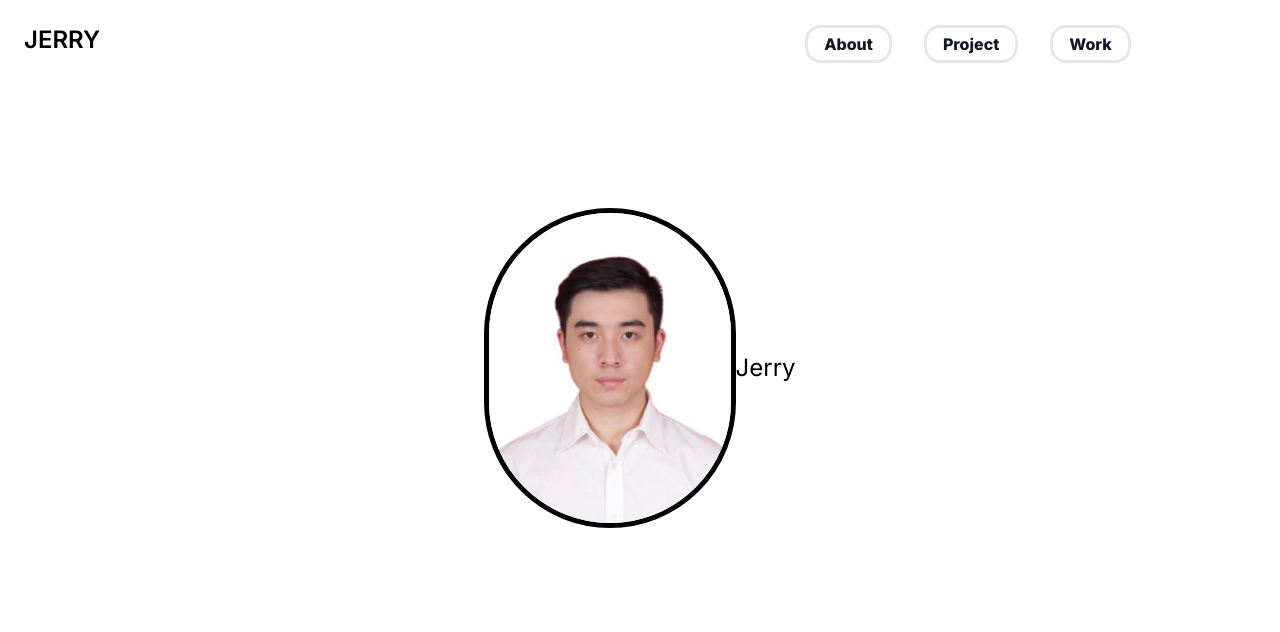
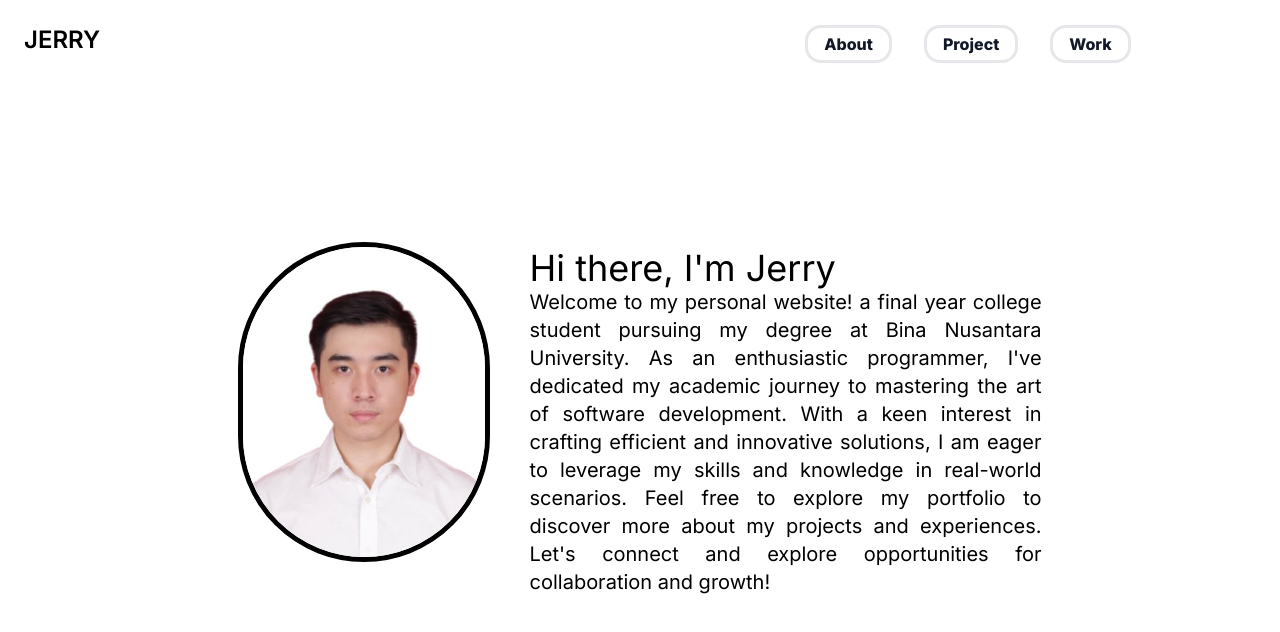
Before and after one commit to JXLK-dev/Jxlk-Website, a Next.js app: page / in a window 1280 px wide. Shown: the top 632 px of the page. Built offline with nearby package versions, Linux system fonts and the light colour scheme.

Commit message:
added introduction

```diff
--- a/app/components/IntroductionSection.tsx
+++ b/app/components/IntroductionSection.tsx
@@ -3,21 +3,73 @@ import React from "react";
 import Image from "next/image";
 import { motion } from "framer-motion";
 export const IntroductionSection = () => {
+  const image = {
+    hidden: {
+      opacity: 0,
+      transform: "translate(10%,0%)",
+    },
+    show: {
+      opacity: [0, 1, 1, 1],
+      transform: "translate(0%,0%)",
+
+      transition: {
+        ease: "easeIn",
+        delay: 0,
+        duration: 1,
+      },
+    },
+  };
+  const introParagraph = {
+    hidden: {
+      opacity: 0,
+      transform: "translate(10%,0%)",
+    },
+    show: {
+      opacity: [0, 1, 1, 1],
+      transform: "translate(0%,0%)",
+
+      transition: {
+        ease: "easeIn",
+        delay: 0,
+        duration: 1,
+      },
+    },
+  };
   return (
-    <div className="text-black text-center pt-32">
-      <div className="h-fit text-black text-center flex justify-center items-center">
-        <motion.div initial="hidden" animate="show">
+    <div className="text-black pt-32 block w-1/2 m-auto md:w-full md:flex md:justify-center md:items-center">
+      <motion.div initial="hidden" animate="show" variants={image}>
         <Image
-            className="rounded-full border-[5px] border-black h-[40vh] w-auto"
+          className="rounded-full border-[5px] border-black h-[40vh] w-auto m-auto"
           src="/fullface.jpg"
           width={500}
           height={500}
           alt="Profile picture"
         />
       </motion.div>
-        <div>
-          <h1 className="text-2xl">Jerry</h1>
-        </div>
+      <div className="text-justify mt-10 md:w-2/5 md:ml-10">
+        <motion.div
+          className=""
+          initial="hidden"
+          animate="show"
+          variants={introParagraph}
+        >
+          <h1 className="text-center md:text-left md:text-4xl">
+            Hi there, I&apos;m Jerry
+          </h1>
+        </motion.div>
+        <motion.div initial="hidden" animate="show" variants={introParagraph}>
+          <p className="md:text-xl">
+            Welcome to my personal website! a final year college student
+            pursuing my degree at Bina Nusantara University. As an enthusiastic
+            programmer, I&apos;ve dedicated my academic journey to mastering the
+            art of software development. With a keen interest in crafting
+            efficient and innovative solutions, I am eager to leverage my skills
+            and knowledge in real-world scenarios. Feel free to explore my
+            portfolio to discover more about my projects and experiences.
+            Let&apos;s connect and explore opportunities for collaboration and
+            growth!
+          </p>
+        </motion.div>
       </div>
     </div>
   );
--- /dev/null
+++ b/app/components/Project.tsx
@@ -0,0 +1,5 @@
+import React from "react";
+
+const Project = () => {
+  return <div></div>;
+};
```
Also changed, not shown: app/components/Reveal.tsx (added). Lines whose indentation alone changed are shown as unchanged.
